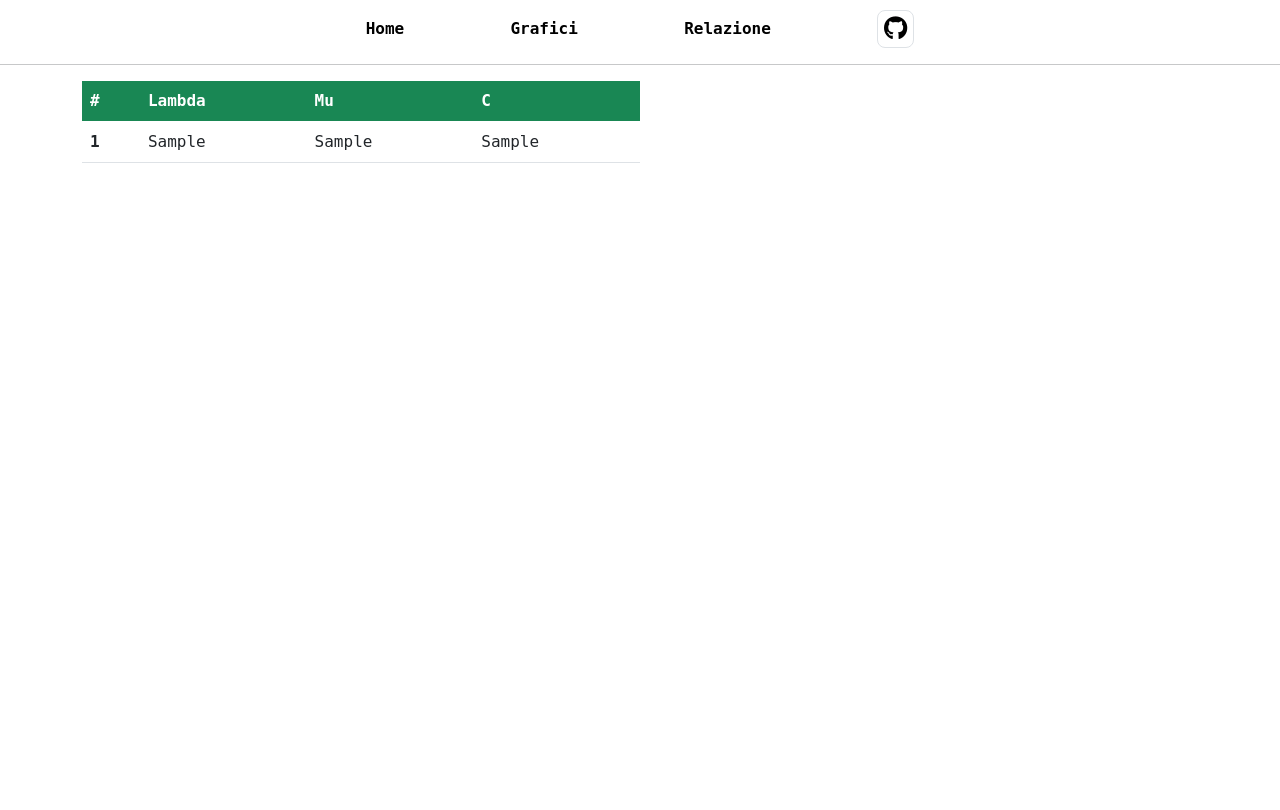
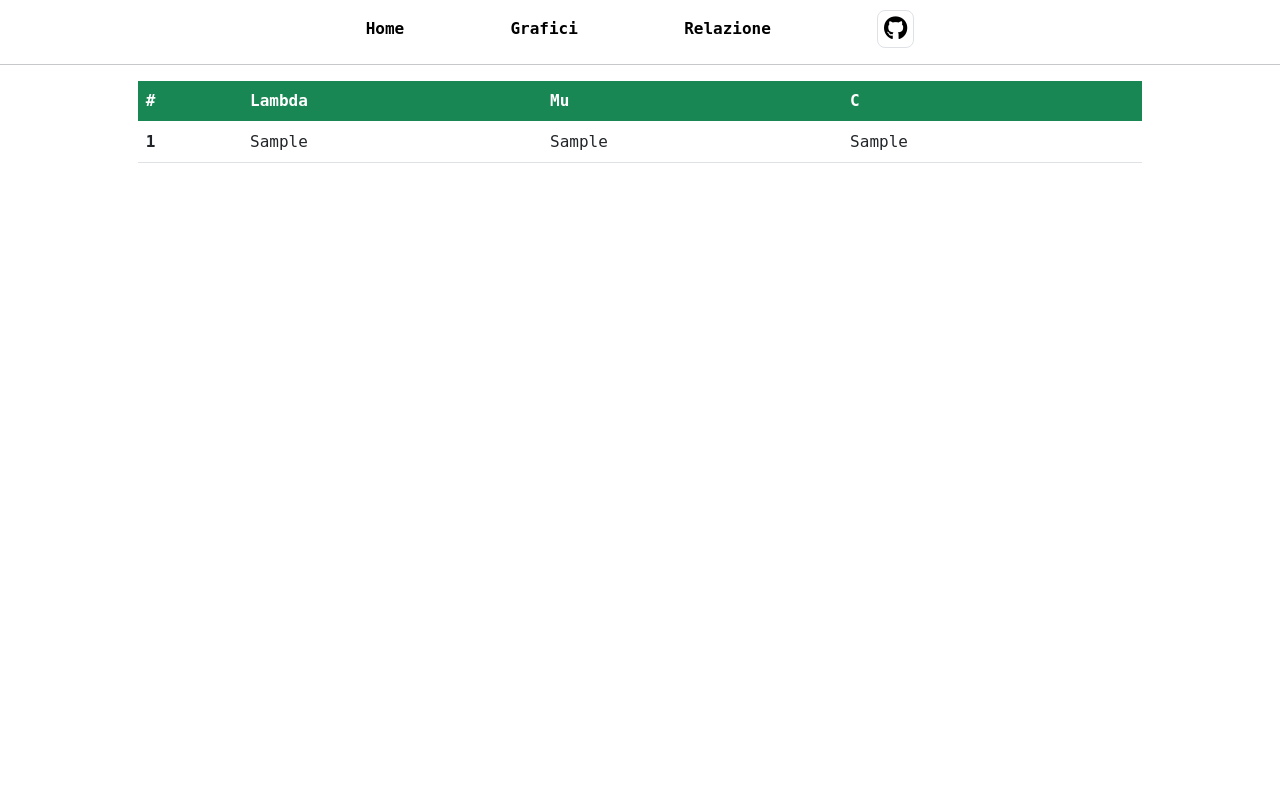
Before and after one commit to acuti03/mmc_queue_system, a Django app: template mmc/templates/mmc/grafici.html in a window 1280 px wide. Run offline with Django 4.2, Linux system fonts and the light colour scheme; the template is opened without the code that fills it: most values are stand-ins (such as "Sample title", 1, 10 or a date in 2020).

Commit message:
Update css

```diff
--- a/mmc/static/grafici.css
+++ b/mmc/static/grafici.css
@@ -31,10 +31,18 @@
 nav span:hover{
 	background-color: #f8f9fa;
 }
-.bdr{
-	width: 50%;
-}
 thead{
 	background-color: red;
 	color: white;
 }
+.bdr{
+	margin: auto;
+	width: 90%;
+}
+.btn{
+	border-radius: 8px;
+}
+canvas{
+	margin-bottom: 50px;
+	margin-top: 50px;
+}
--- a/mmc/static/index.css
+++ b/mmc/static/index.css
@@ -11,9 +11,6 @@
 }
 html, body, main{
 	height: 100%;
-}
-body{
-	overflow: hidden;
 }
 nav{
 	width: 50%;
```
